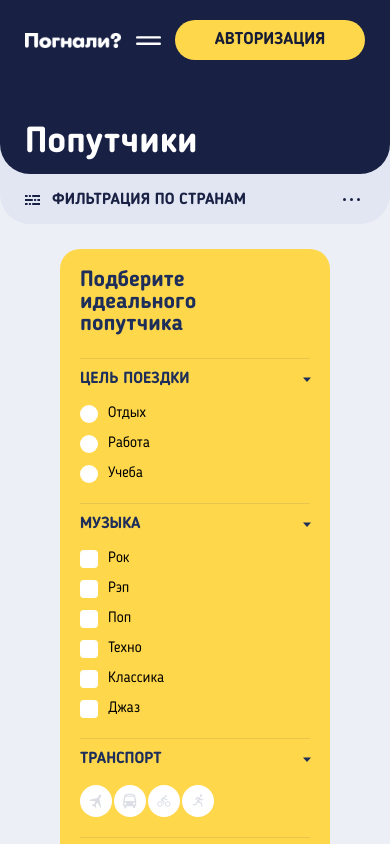
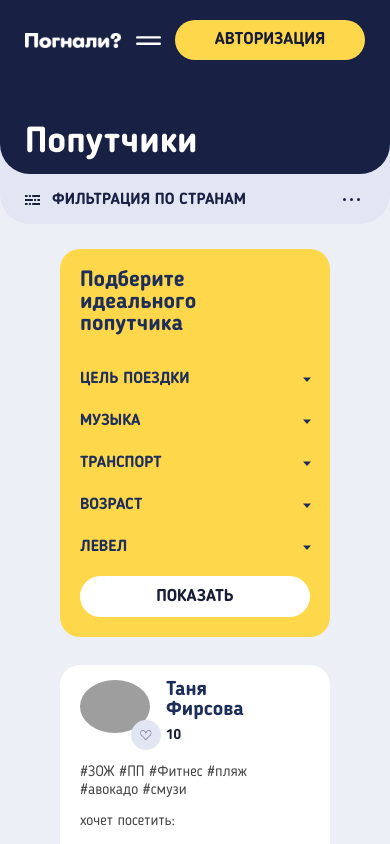
Before and after one commit to panteleevHub/pognalli, a Nuxt app: page /companions in a window 390 px wide. Shown: the top 844 px of the page. Built offline with nearby package versions, Linux system fonts and the light colour scheme; grey boxes are pictures that could not be loaded.

Commit message:
modified mobile user filter

```diff
--- a/components/companionsPage/UserFilter.vue
+++ b/components/companionsPage/UserFilter.vue
@@ -4,7 +4,7 @@
     <p class="filter__caption">Подберите идеального попутчика</p>
     <div class="filter__options">
       <fieldset class="filter__field field">
-        <h4 class="field__caption">Цель поездки<span>:</span></h4>
+        <h4 @click="onCaptionClick" class="field__caption" tabindex="0">Цель поездки<span>:</span></h4>
         <div class="field__container">
           <ul class="field__list">
             <li v-for="{ value, name } in filterData.purpose">
@@ -20,7 +20,7 @@
         </div>
       </fieldset>
       <fieldset class="filter__field field">
-        <h4 class="field__caption">Музыка<span>:</span></h4>
+        <h4 @click="onCaptionClick" class="field__caption" tabindex="0">Музыка<span>:</span></h4>
         <div class="field__container">
           <ul class="field__list">
             <li v-for="{ value, name } in filterData.music">
@@ -36,7 +36,7 @@
         </div>
       </fieldset>
       <fieldset class="filter__field field">
-        <h4 class="field__caption">Транспорт<span>:</span></h4>
+        <h4 @click="onCaptionClick" class="field__caption" tabindex="0">Транспорт<span>:</span></h4>
         <div class="field__container">
           <ul class="field__transport">
             <li>
@@ -99,19 +99,22 @@
         </div>
       </fieldset>
       <fieldset class="filter__field field">
-        <h4 class="field__caption">Возраст<span>:</span></h4>
+        <h4 @click="onCaptionClick" class="field__caption" tabindex="0">Возраст<span>:</span></h4>
         <div class="field__container">
           <input
             v-model="selectedData.age"
+            :min="filterData.age.min"
+            :max="filterData.age.max"
             class="field__age-input"
             type="number"
             placeholder="Введите возраст"
           >
         </div>
       </fieldset>
-      <fieldset class="filter__field field field--level">
-        <h4 class="field__caption">Левел<span>:</span></h4>
+      <fieldset class="filter__field field">
+        <h4 @click="onCaptionClick" class="field__caption" tabindex="0">Левел<span>:</span></h4>
         <div class="field__container">
+          <div class="field__level">
             <div class="field__range-controls">
               <div class="field__range-bar">
                 <div class="field__selected-bar" :style="rangeBarStyle"></div>
@@ -136,14 +139,19 @@
             <div class="field__level-controls">
               <input
                 v-model="selectedData.level.min"
+                :min="filterData.level.min"
+                :max="filterData.level.max - filterData.level.step"
                 class="field__level field__level--min"
                 type="number"
               >
               <input
                 v-model="selectedData.level.max"
+                :min="filterData.level.min + filterData.level.step"
+                :max="filterData.level.max"
                 class="field__level field__level--max"
                 type="number"
               >
+            </div>
           </div>
         </div>
       </fieldset>
@@ -194,6 +202,10 @@ const filterData = reactive({
       value: 'juzz',
     },
   ],
+  age: {
+    min: 16,
+    max: 100,
+  },
   level: {
     min: 1,
     max: 100,
@@ -202,9 +214,9 @@ const filterData = reactive({
 });
 
 const selectedData = reactive({
-  purpose: '',
-  music: [],
-  transport: [],
+  purpose: 'vacation',
+  music: ['rock', 'techno'],
+  transport: ['plane'],
   age: null,
   level: {
     min: 1,
@@ -233,6 +245,10 @@ const onMaxLevelChange = ({target}) => {
   if (selectedData.level.max <= selectedData.level.min) {
     selectedData.level.max = selectedData.level.min + filterData.level.step;
   }
+};
+
+const onCaptionClick = ({target}) => {
+  target.classList.toggle('field__caption--opened');
 };
 </script>
 
@@ -311,16 +327,6 @@ const onMaxLevelChange = ({target}) => {
   }
 }
 
-.field--level .field__container {
-  display: flex;
-  flex-direction: column-reverse;
-
-  @media (min-width: $tablet-width) and (max-width: $pre-desktop-width) {
-    @include flex-base;
-    flex-direction: row;
-  }
-}
-
 .field__caption {
   position: relative;
   width: 100%;
@@ -332,9 +338,11 @@ const onMaxLevelChange = ({target}) => {
   color: $basic-blue-light;
   padding: 12px 0;
   margin: 0;
+  cursor: pointer;
 
   @media (min-width: $tablet-width) and (max-width: $pre-desktop-width) {
     padding: 0;
+    cursor: auto;
   }
 
   span {
@@ -342,20 +350,6 @@ const onMaxLevelChange = ({target}) => {
 
     @media (min-width: $tablet-width) and (max-width: $pre-desktop-width) {
       display: inline;
-    }
-  }
-
-  &::before {
-    content: "";
-    position: absolute;
-    top: 0;
-    left: 0;
-    width: 100%;
-    height: 1px;
-    background-color: rgba($basic-blue-light, 0.1);
-
-    @media (min-width: $tablet-width) {
-      display: none;
     }
   }
 
@@ -370,19 +364,33 @@ const onMaxLevelChange = ({target}) => {
     background: url('@/assets/img/icon-page-arrow.svg') no-repeat;
     background-size: 6px 10px;
 
-    @media (min-width: $tablet-width) and (max-width: $pre-desktop-width) {
+    @media (min-width: $tablet-width) {
       display: none;
     }
   }
 }
 
+.field__caption--opened {
+  &::after {
+    transform: translateY(-50%) rotate(90deg);
+  }
+}
+
 .field__container {
-  // display: none;
+  display: none;
   padding: 5px 0 20px;
+
+  @media (min-width: $tablet-width) {
+    display: block;
+  }
 
   @media (min-width: $tablet-width) and (max-width: $pre-desktop-width) {
     padding: 0;
   }
+}
+
+.field__caption--opened + .field__container {
+  display: block;
 }
 
 .field__list {
@@ -550,6 +558,16 @@ const onMaxLevelChange = ({target}) => {
   }
 }
 
+.field__level {
+  display: flex;
+  flex-direction: column-reverse;
+
+  @media (min-width: $tablet-width) and (max-width: $pre-desktop-width) {
+    @include flex-base;
+    flex-direction: row;
+  }
+}
+
 .field__level-controls {
   display: flex;
   margin-bottom: 20px;
@@ -689,7 +707,7 @@ const onMaxLevelChange = ({target}) => {
     font-size: 20px;
     line-height: 20px;
     padding: 15px 25px;
-    margin-top: 36px;
+    margin-top: 16px;
   }
 }
 </style>
```
Lines whose indentation alone changed are shown as unchanged.
